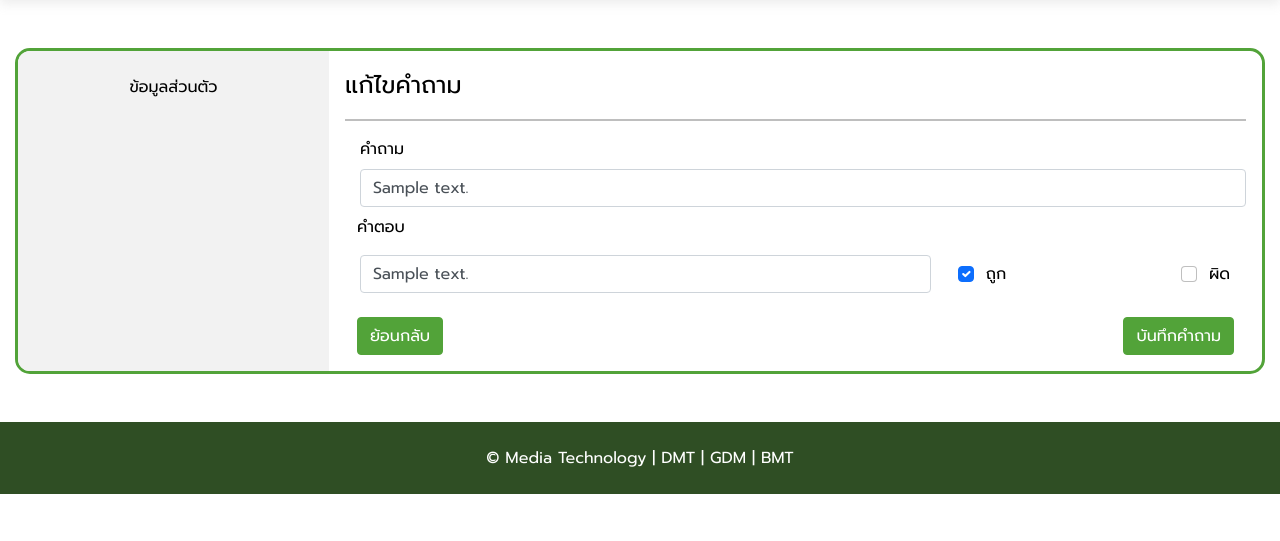
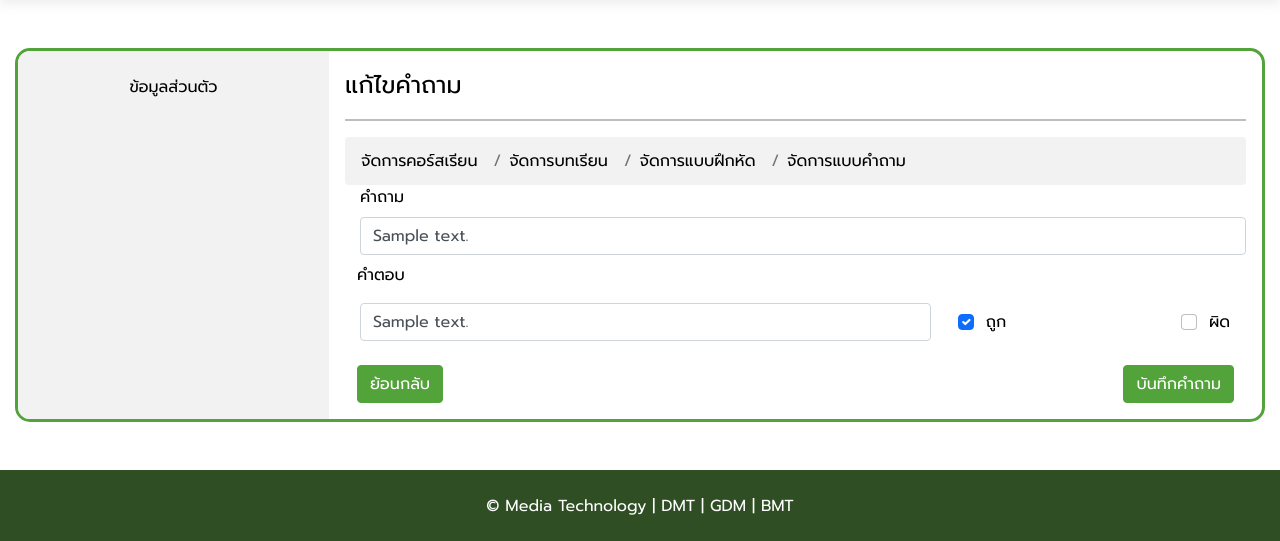
Before and after one commit to plewwoo/Final-Project, a Django app: page /edit-course/1/edit-question/1/ in a window 1280 px wide. Shown: the part 65-606 px from the top of the page. Run offline with Django 3.2, Linux system fonts and the light colour scheme; tables that the repository leaves empty hold one stand-in row (values such as "Sample post"); some libraries are stand-ins or nearby versions.

Commit message:
fixed bugs and add breadcrumb

```diff
--- a/app/static/css/index.css
+++ b/app/static/css/index.css
@@ -332,6 +332,15 @@ body {
 
 .sidebar li a:hover {
 	color: #52A339;
+}
+
+.breadcrumb {
+	background-color: var(--sidebar);
+	margin: 0;
+}
+
+.breadcrumb li a {
+	color: var(--text-color);
 }
 
 .card {
--- a/app/templates/app/add-vdo.html
+++ b/app/templates/app/add-vdo.html
@@ -11,6 +11,12 @@
 		<div class="col-md-9 px-3">
 			<p class="pt-3 fs-4">{{ sidebarTitile }}</p>
 			<hr>
+			<nav aria-label="breadcrumb">
+				<ol class="breadcrumb">
+					<li class="breadcrumb-item"><a href="{% url 'edit-course' cid %}">จัดการคอร์สเรียน</a></li>
+				  	<li class="breadcrumb-item"><a href="{% url 'edit-lesson' cid lid %}">จัดการบทเรียน</a></li>
+				</ol>
+			</nav>
 			<div class="col-sm-12">
 				<form method="POST" id="formSave" enctype="multipart/form-data">
 					{% csrf_token %}
--- a/app/templates/app/edit-course.html
+++ b/app/templates/app/edit-course.html
@@ -11,6 +11,11 @@
 		<div class="col-md-9 px-3">
 			<p class="pt-3 fs-4">{{ sidebarTitile }}</p>
 			<hr>
+			<nav aria-label="breadcrumb">
+				<ol class="breadcrumb">
+				  <li class="breadcrumb-item"><a href="{% url 'edit-course' cid %}">จัดการคอร์สเรียน</a></li>
+				</ol>
+			</nav>
 			<div class="col-sm-12">
 				<form method="POST" id="formSave" enctype="multipart/form-data">
 					{% csrf_token %}
--- a/app/templates/app/edit-question.html
+++ b/app/templates/app/edit-question.html
@@ -11,8 +11,15 @@
 		<div class="col-md-9 px-3">
 			<p class="pt-3 fs-4">{{ sidebarTitile }}</p>
 			<hr>
+			<nav aria-label="breadcrumb">
+				<ol class="breadcrumb">
+					<li class="breadcrumb-item"><a href="{% url 'edit-course' cid %}">จัดการคอร์สเรียน</a></li>
+					<li class="breadcrumb-item"><a href="{% url 'edit-lesson' cid lid %}">จัดการบทเรียน</a></li>
+				  	<li class="breadcrumb-item"><a href="{% url 'edit-quiz' cid quizID %}">จัดการแบบฝึกหัด</a></li>
+				  <li class="breadcrumb-item"><a href="{% url 'edit-question' cid qid %}">จัดการแบบคำถาม</a></li>
+				</ol>
+			</nav>
 			<div class="col-sm-12">
-
 				<form method="POST" enctype="multipart/form-data">
 					{% csrf_token %}
 					<div class="row pr-0">
@@ -47,7 +54,7 @@
 							</div>
 						{% endfor %}
 						<div class="d-flex justify-content-between my-3">
-							<a class="btn btn-success" href="{% url 'edit-quiz' cid qid %}">ย้อนกลับ</a>
+							<a class="btn btn-success" href="{% url 'edit-quiz' cid quizID %}">ย้อนกลับ</a>
 							<button class="btn btn-success" type="submit">บันทึกคำถาม</button>
 						</div>
 					</div>
--- a/app/templates/app/index.html
+++ b/app/templates/app/index.html
@@ -37,6 +37,9 @@
 				<p>ดูรูปแบบการสอนเลือกเรียนกับคนที่ถูกใจ</p>
 			</div>
 		</div>
+	</div>
+	<div class="mt-5">
+		<h2 class="text-center text-uppercase mb-0">เลือกหมวดหมู่ตามที่คุณสนใจ</h2>
 	</div>
 
 	<div class="course mt-5">
--- a/app/urls.py
+++ b/app/urls.py
@@ -19,6 +19,7 @@ urlpatterns = [
 	path('edit-course/<int:id>/edit-quiz/<int:qid>/', editQuiz, name='edit-quiz'),
 	path('edit-course/<int:id>/delete-quiz/<int:qid>/', deleteQuiz, name='delete-quiz'),
 	path('edit-course/<int:id>/edit-question/<int:qid>/', editQuestion, name='edit-question'),
+	path('edit-course/<int:id>/delete-question/<int:qid>/', deleteQuestion, name='delete-question'),
 	path('take-course/<int:id>', addMycourse, name='take-course'),
 	path('course-management', courseMgmt, name='course-management'),
 	path('update-course-status/<int:id>/<str:status>', updateCourseStatus, name='updateCourseStatus'),
--- a/app/views.py
+++ b/app/views.py
@@ -408,6 +408,7 @@ def updateCourseStatus (request, id, status):
 	return redirect ('course-management')
 
 def editCourse (request, id) :
+	cid = request.GET.get('id', id)
 	course = AllCourse.objects.get(id=id)
 	lesson = Lesson.objects.filter(course=id)
 
@@ -446,6 +447,7 @@ def editCourse (request, id) :
 		return redirect('edit-course', id)
 
 	context = {
+		'cid' : cid,
 		'course' : course,
 		'lesson' : lesson,
 		'sidebarTitile' : 'จัดการคอร์สเรียน',
@@ -522,10 +524,11 @@ def editLesson(request, id, lid):
 
 	context = {
 		'cid' : cid,
+		'lid' : lid,
 		'lesson' : lesson,
 		'quiz' : quiz,
 		'video' : video,
-		'sidebarTitile' : 'เพิ่มวิดีโอ & แบบฝึกหัด',
+		'sidebarTitile' : 'จัดการบทเรียน',
 		'courseMgmtActive' : 'active'
 	}
 
@@ -534,6 +537,10 @@ def editLesson(request, id, lid):
 def editVideo(request, id, vid):
 	cid = request.GET.get('id', id)
 	video = Video.objects.filter(id = vid)
+
+	videoID = Video.objects.filter(id = vid).values_list('id', flat=True)
+	vdoLesson = Video.objects.get(id = videoID[0])
+	lid = vdoLesson.lesson.id
 
 	if request.method == 'POST':
 		data = request.POST.copy()
@@ -561,6 +568,8 @@ def editVideo(request, id, vid):
 
 	context = {
 		'cid' : cid,
+		'lid' : lid,
+		'vid' : vid,
 		'video' : video,
 		'sidebarTitile' : 'แก้ไขวิดีโอ',
 		'courseMgmtActive' : 'active'
@@ -581,6 +590,10 @@ def editQuiz(request, id, qid):
 	cid = request.GET.get('id', id)
 	quiz = Quiz.objects.filter(id = qid)
 	question = Question.objects.filter(quiz = qid)
+
+	quizID = Quiz.objects.filter(id = qid).values_list('id', flat=True)
+	quizLesson = Quiz.objects.get(id = quizID[0])
+	lid = quizLesson.lesson.id
 
 	if request.method == 'POST' :
 		data = request.POST.copy()
@@ -629,6 +642,8 @@ def editQuiz(request, id, qid):
 
 	context = {
 		'cid' : cid,
+		'lid' : lid,
+		'qid' : qid,
 		'quiz' : quiz,
 		'question' : question,
 		'sidebarTitile' : 'จัดการแบบฝึกหัด',
@@ -646,10 +661,16 @@ def deleteQuiz(request, id, qid):
 
 	return redirect('edit-lesson', cid, lid)
 
-def editQuestion (request, id, qid) :
+def editQuestion (request, id, qid):
 	cid = request.GET.get('id', id)
 	question = Question.objects.filter(quiz = qid)
 	answer = Answer.objects.filter(question = qid)
+
+	quiz = Question.objects.filter(id = qid).values_list('quiz', flat=True)
+	quizID = quiz[0]
+
+	lesson = Quiz.objects.filter(id = quizID).values_list('lesson', flat=True)
+	lid = lesson[0]
 
 	if request.method == 'POST' :
 		data = request.POST.copy()
@@ -657,7 +678,6 @@ def editQuestion (request, id, qid) :
 		answersId = data.getlist('answerId')
 		answers = data.getlist('answer')
 		corrects = data.getlist('correct')
-		print(data)
 
 		if question :
 			editQuestion = Question.objects.get(id = qid)
@@ -684,7 +704,9 @@ def editQuestion (request, id, qid) :
 
 	context = {
 		'cid' : cid,
+		'lid' : lid,
 		'qid' : qid,
+		'quizID' : quizID,
 		'question' : question,
 		'answer' : answer,
 		'sidebarTitile' : 'แก้ไขคำถาม',
@@ -692,6 +714,15 @@ def editQuestion (request, id, qid) :
 	}
 
 	return render(request, 'app/edit-question.html', context)
+
+def deleteQuestion(request, id, qid):
+	cid = request.GET.get('id', id)
+	question = Question.objects.filter(id = qid)
+	questionQuiz = Question.objects.filter(id = qid).values_list('quiz', flat=True)
+	quizID = questionQuiz[0]
+	question.delete()
+
+	return redirect('edit-quiz', cid, quizID)
 
 def member (request) :
 	profile = Profile.objects.filter(userType__in = ['student','teacher'])
```
Also changed, not shown: app/templates/app/edit-quiz.html (+8 -0 lines), app/templates/app/edit-vdo.html (+7 -0 lines), app/static/assets/dmt.png (added), app/static/assets/gdm.png (added), app/static/assets/mdt.png (added), 2 other files.
